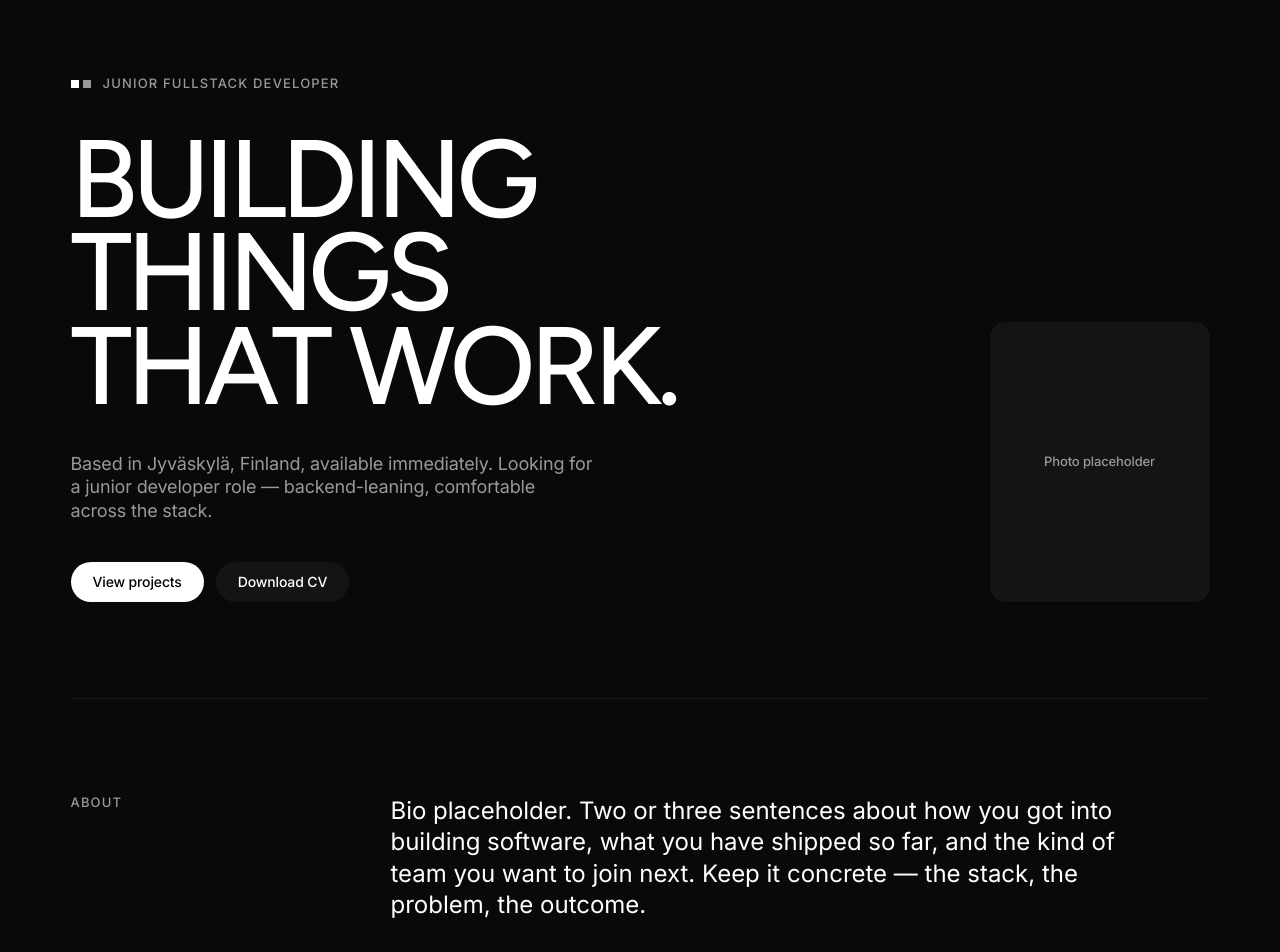
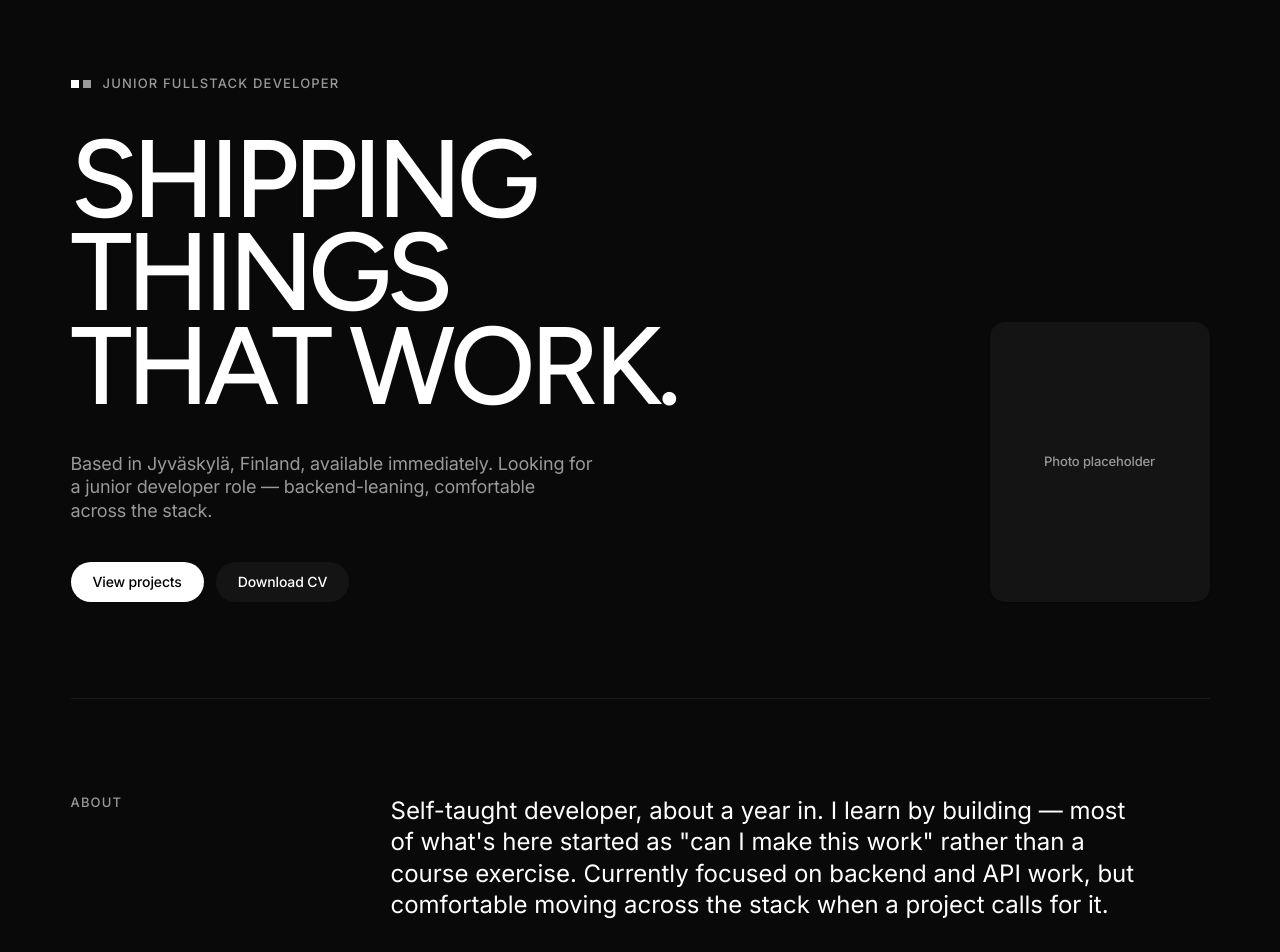
Before and after one commit to emilmanninen/Portfoliowebsite, a Next.js app: page / in a window 1280 px wide. Shown: the part 100-1052 px from the top of the page. Built offline with nearby package versions, Linux system fonts and the light colour scheme.

Commit message:
feat: added about text.

```diff
--- a/src/components/sections/About.tsx
+++ b/src/components/sections/About.tsx
@@ -1,7 +1,6 @@
-// Ported from the "about" section of Developer Portfolio.dc.html. The bio line is still the
-// design file's placeholder. The skill tags below are NOT placeholders — they're pulled straight
-// from your stated stack (CLAUDE.md "Coding preferences"): comfortable-with -> Core skills,
-// newer/basic -> Also exploring. Flag if you want this split adjusted.
+// Ported from the "about" section of Developer Portfolio.dc.html. The skill tags below are
+// pulled from your stated stack (CLAUDE.md "Coding preferences"): comfortable-with -> Core
+// skills, newer/basic -> Also exploring. Flag if you want this split adjusted.
 const coreSkills = [
   "JavaScript / TypeScript",
   "React",
@@ -25,9 +24,10 @@ export default function About() {
 
       <div className="flex flex-col gap-[48px] max-w-[760px]">
         <p className="t-subhead text-[var(--ink)]" style={{ textWrap: "pretty" }}>
-          Bio placeholder. Two or three sentences about how you got into building software,
-          what you have shipped so far, and the kind of team you want to join next. Keep it
-          concrete — the stack, the problem, the outcome.
+          Self-taught developer, about a year in. I learn by building — most of what&apos;s
+          here started as &quot;can I make this work&quot; rather than a course exercise.
+          Currently focused on backend and API work, but comfortable moving across the stack
+          when a project calls for it.
         </p>
 
         <div className="grid grid-cols-1 sm:grid-cols-2 gap-[30px]">
--- a/src/components/sections/Hero.tsx
+++ b/src/components/sections/Hero.tsx
@@ -26,7 +26,7 @@ export default function Hero() {
             textWrap: "balance",
           }}
         >
-          Building things that work.
+          Shipping things that work.
         </h1>
 
         <p className="t-body-lg text-[var(--ink-muted)] max-w-[46ch]">
```
